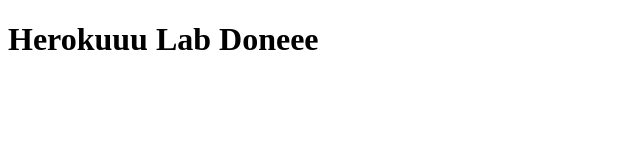
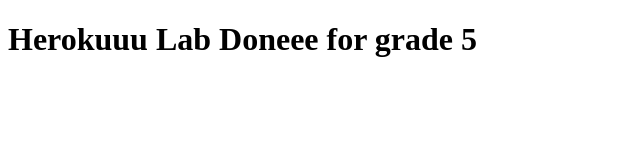
Before and after one commit to MuazKhan99/heroku-project-lab4, a website: page public/index.html in a window 1280 px wide. Shown: the whole page, without its empty margins (0-640 px from the left). Drawn offline with Linux system fonts and the light colour scheme.

Commit message:
first commit for second branch

```diff
--- a/app.js
+++ b/app.js
@@ -4,7 +4,7 @@
 
 app.use(express.json());
 app.use(express.static('public'));
-console.log("Git push not working?");
+console.log("Git push worked ");
 
 app.listen(PORT, () => {
     console.log("App running on port number", PORT);
--- a/public/index.html
+++ b/public/index.html
@@ -7,6 +7,6 @@
     <title>Heroku APP</title>
 </head>
 <body>
-    <h1>Herokuuu Lab Doneee</h1>
+    <h1>Herokuuu Lab Doneee for grade 5</h1>
 </body>
 </html>
```
